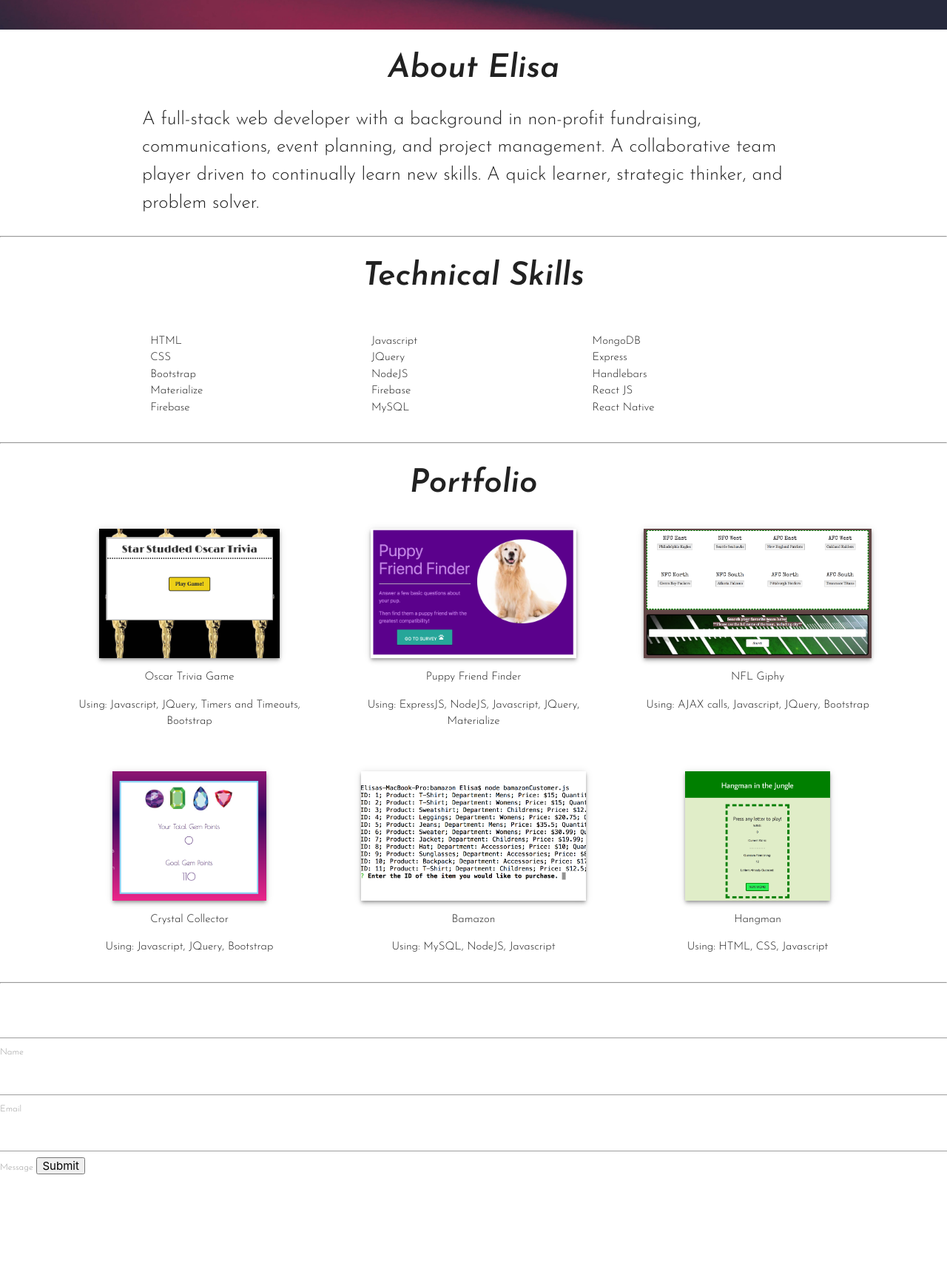
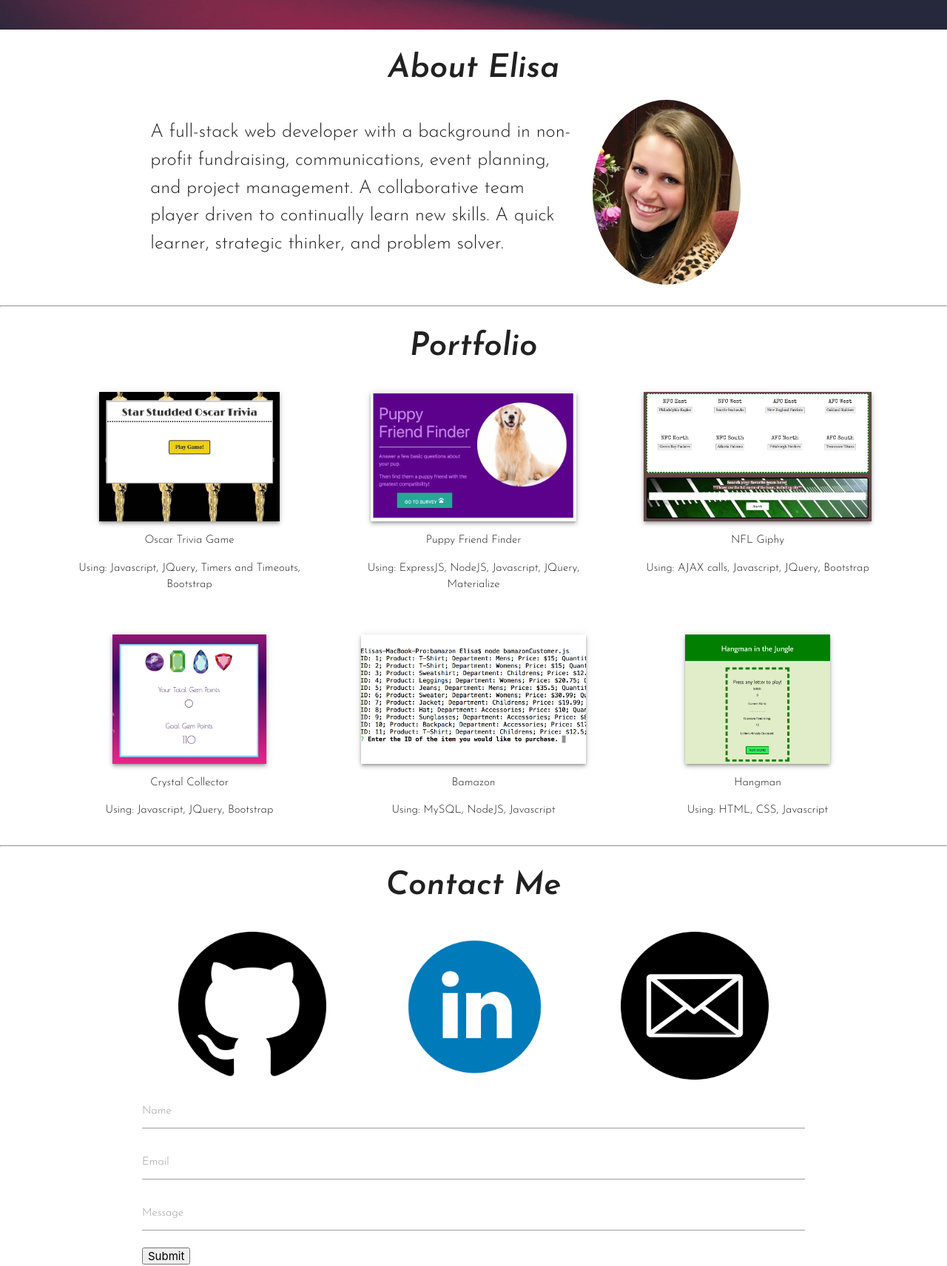
Before and after one commit to elisasara/Portfolio, a plain HTML site: page index.html in a window 1280 px wide. Shown: the part 760-2472 px from the top of the page at 74% size. Before the commit the page ends 2351 px from the top, so only its background shows below. Drawn offline with nearby package versions, Linux system fonts and the light colour scheme.

Commit message:
editing contact me section

```diff
--- a/index.html
+++ b/index.html
@@ -15,12 +15,11 @@
             <div class="container">
                 <div id="mainRow">
                     <div class="row valign-wrapper">
-                        <div class="col m8">
+                        <div id="title">
+                            <center>
                                 <h1>Elisa Urda</h1>
                                 <h3>Full-Stack Web Developer</h3>
-                        </div>
-                        <div class="col m4" id="headshotArea">
-                            <img class="circle responsive-image" id="headshot" src="images/headshot.jpg">
+                            </center>
                         </div>
                     </div>
                 </div>
@@ -33,13 +32,20 @@
                     <center>
                         <h3>About Elisa</h3>
                     </center>
-                    <p class="flow-text">A full-stack web developer with a background in non-profit fundraising, communications, event planning,
-                        and project management. A collaborative team player driven to continually learn new skills. A quick
-                        learner, strategic thinker, and problem solver.</p>
+                    <div class="row">
+                        <div class="col m8">
+                            <p class="flow-text">A full-stack web developer with a background in non-profit fundraising, communications, event
+                                planning, and project management. A collaborative team player driven to continually learn
+                                new skills. A quick learner, strategic thinker, and problem solver.</p>
+                        </div>
+                        <div class="col m4" id="headshotArea">
+                            <img class="circle responsive-image" id="headshot" src="images/headshot.jpg">
                         </div>
                     </div>
                 </div>
-        <hr>
+            </div>
+        </div>
+        <!-- <hr>
 
         <div class="container">
             <div class="row">
@@ -76,7 +82,7 @@
                     </ul>
                 </div>
             </div>
-        </div>
+        </div> -->
 
 
 
@@ -129,53 +135,79 @@
                         <a href="https://elisasara.github.io/crystal-collector/">
                             <img src="./images/crystalCollector.png" class="portfolioImage z-depth-2">
                         </a>
-                        <center><p class="title">Crystal Collector</p>
-                        <p>Using: Javascript, JQuery, Bootstrap</p></center>
+                        <center>
+                            <p class="title">Crystal Collector</p>
+                            <p>Using: Javascript, JQuery, Bootstrap</p>
+                        </center>
                     </div>
                     <div class="col m4">
                         <!--item 5 -->
                         <a href="https://github.com/elisasara/bamazon" target="blank">
                             <img src="./images/bamazon.png" class="portfolioImage z-depth-2">
                         </a>
-                        <center><p class="title">Bamazon</p>
-                        <p>Using: MySQL, NodeJS, Javascript</p></center>
+                        <center>
+                            <p class="title">Bamazon</p>
+                            <p>Using: MySQL, NodeJS, Javascript</p>
+                        </center>
                     </div>
                     <div class="col m4">
                         <!--item 6 -->
                         <a href="https://elisasara.github.io/Hangman-Game/" target="blank">
                             <img src="./images/hangman.png" class="portfolioImage z-depth-2">
                         </a>
-                        <center><p class="title">Hangman</p>
-                            <p>Using: HTML, CSS, Javascript</p></center>
+                        <center>
+                            <p class="title">Hangman</p>
+                            <p>Using: HTML, CSS, Javascript</p>
+                        </center>
                     </div>
                 </div>
             </div>
         </div>
-        <hr >
+        <hr>
 
         <div id="contactMe">
+            <div class="container">
+            <div class="row">
+                <center>
+                    <h3>Contact Me</h3>
+                </center>
+            </div>
             <div class="row">
                 <div class="col m4">
                     <!-- Github -->
+                    <a href="https://github.com/elisasara" target="blank">
+                        <img class="contactIcon" src="images/githubLogo.png" alt="github">
+                    </a>
                 </div>
                 <div class="col m4">
                     <!-- LinkedIn -->
+                    <a href="https://www.linkedin.com/in/elisa-urda/" target="blank">
+                        <img class="contactIcon" src="images/linkedInLogo.png" alt="github">
+                    </a>
                 </div>
                 <div class="col m4">
                     <!-- Email -->
+                    <a href="mailto:urda.elisa@gmail.com" target="blank">
+                        <img class="contactIcon" src="images/emailIcon.png" alt="github">
+                    </a>
                 </div>
             </div>
             <form>
-                <input type="text" id="name">
+                <div class="input-field">
+                    <input type="text" id="name" class="validate">
                     <label for="name">Name</label>
-                <br />
-                <input type="email" id="email">
+                </div>
+                <div class="input-field">
+                <input type="email" id="email" class="validate">
                 <label for="email">Email</label>
-                <br />
-                <input type="text" id="message">
+            </div>
+            <div class="input-field">
+                <input type="text" id="message" class="validate">
                 <label for="message">Message</label>
+            </div>
                 <button type="submit">Submit</button>
             </form>
+        </div>
     </div>
 
     </body>
--- a/style.css
+++ b/style.css
@@ -17,15 +17,26 @@
     /* box-shadow: 10px #4b0029; */
 }
 
-#headshot {
-    padding-top: 45px;
-    max-height: 300px;
-    width: auto;
+
+#title {
+    margin: auto;
+    position: absolute;
+    top: 30%;
+    bottom: 0;
+    left: 0;
+    right: 0;
 }
 
-#headshotArea {
+#headshot {
+    /* padding-top: 45px; */
+    max-height: 250px;
+    width: auto;
     margin: auto;
 }
+
+/* #headshotArea {
+    margin: auto;
+} */
 
 .container {
     width: 90%;
@@ -33,6 +44,7 @@
 
 #mainRow {
     height: 100vh;
+    /* position: relative; */
 }
 
 h3 {
@@ -53,11 +65,13 @@ h3 {
     width: 90%
 }
 
-/* #portfolio {
-    background-color: #35273a;
-    color: white;
-} */
-
 #row2 {
     padding-top: 20px
 }
+
+.contactIcon {
+    max-width: 200px;
+    display: block;
+    margin-left: auto;
+    margin-right: auto;
+}
```
Also changed, not shown: images/emailIcon.png (added), images/githubLogo.png (added), images/linkedInLogo.png (added). Lines whose indentation alone changed are shown as unchanged.
